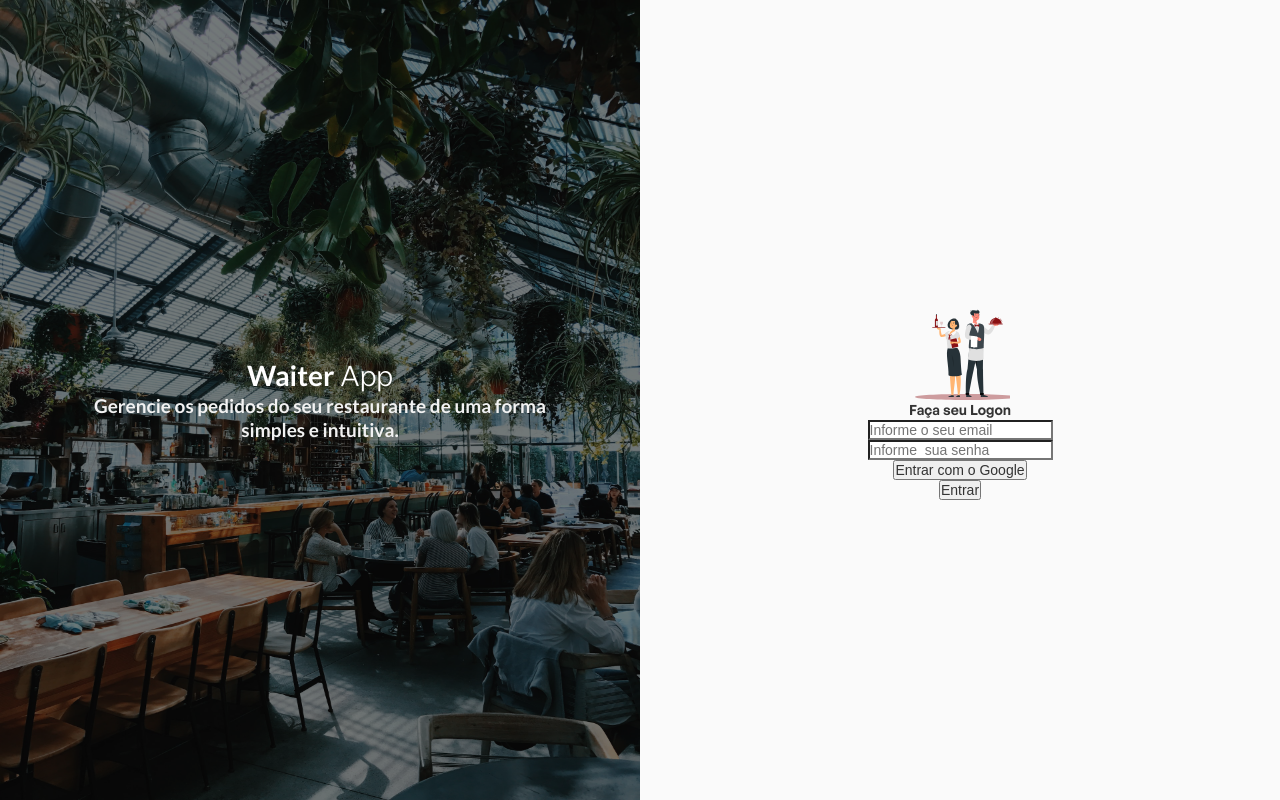
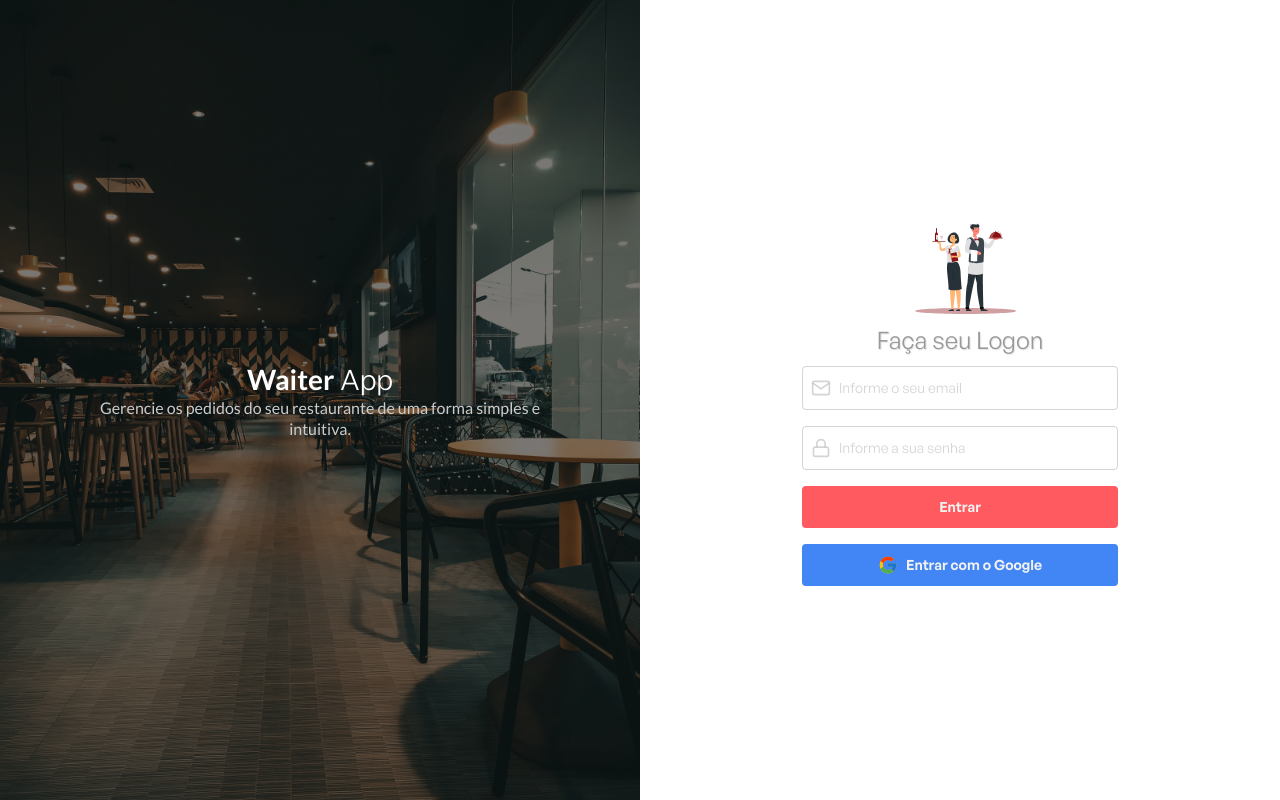
Before and after one commit to styler101/liverestaurant-frontend, a React (Vite) app: page / in a window 1280 px wide. Built offline with nearby package versions, Linux system fonts and the light colour scheme.

Commit message:
feat: add style signin page

```diff
--- a/src/assets/styles/global/index.ts
+++ b/src/assets/styles/global/index.ts
@@ -44,6 +44,10 @@ export const GlobalStyles = createGlobalStyle`
     box-sizing: border-box;
     font-family: GeneralSans, sans-serif;
   }
+
+  body, input, button{
+    font-family: 'GeneralSans';
+  }
   html, body, #root {
     background: #fafafa;
     color: #333;
--- /dev/null
+++ b/src/components/Form/Button/index.tsx
@@ -0,0 +1,14 @@
+import React from 'react'
+import { ButtonProps } from './interfaces'
+import * as S from './styles'
+
+export const Button = (props: ButtonProps) => {
+  const { children, color, disabled } = props
+  return (
+    <S.Container
+      color={color}
+      disabled={disabled}>
+      {children}
+    </S.Container>
+  )
+}
--- /dev/null
+++ b/src/components/Form/Button/interfaces.ts
@@ -0,0 +1,9 @@
+import React from 'react'
+import { IconBaseProps } from 'react-icons'
+
+export interface ButtonProps extends React.ButtonHTMLAttributes<HTMLButtonElement> {
+  children: React.ReactNode
+  icon?: React.ComponentType<IconBaseProps>
+  color: string
+  disabled?: boolean
+}
--- /dev/null
+++ b/src/components/Form/Button/styles.ts
@@ -0,0 +1,16 @@
+import styled from 'styled-components'
+
+interface ContainerProps {
+  color: string
+}
+export const Container = styled.button<ContainerProps>`
+ width:100%;
+ height:42px;
+ border-radius: 4px;
+ margin-top: 16px;
+ background-color: ${(props) => props.color};
+ border:0;
+
+
+
+`
--- a/src/components/Form/Input/index.tsx
+++ b/src/components/Form/Input/index.tsx
@@ -1,10 +1,13 @@
 import React from 'react'
+import { InputProps } from './interfaces'
 import * as S from './styles'
 
-export const Input = () => {
+export const Input = (props: InputProps) => {
+  const { icon: Component, ...rest } = props
   return (
     <S.Container>
-        <input/>
+       {(Component != null) && <Component size={20} />}
+        <input {...rest}/>
     </S.Container>
   )
 }
--- /dev/null
+++ b/src/components/Form/Input/interfaces.ts
@@ -0,0 +1,7 @@
+import React from 'react'
+import { IconBaseProps } from 'react-icons'
+
+export interface InputProps extends React.InputHTMLAttributes<HTMLInputElement> {
+  icon?: React.ComponentType<IconBaseProps>
+
+}
--- a/src/components/Form/Input/styles.ts
+++ b/src/components/Form/Input/styles.ts
@@ -1,3 +1,30 @@
 import styled from 'styled-components'
 
-export const Container = styled.div``
+export const Container = styled.div`
+ display:flex;
+ align-items:center;
+ border: 1px solid #c8c8c8c8;
+ border-radius: 4px;
+ padding: 0 8px;
+ width:100%;
+
+ svg{
+  color: #c8c8c8c8;
+ }
+
+ input{
+  border:0;
+  outline:0;
+  border-radius: 0 4px 4px 0;
+  margin-left: 8px;
+  color: #1a1a1d;
+  &::placeholder{
+    color:#c8c8c8c8;
+
+  }
+}
+
+ & + div{
+  margin-top: 16px;
+ }
+`
--- /dev/null
+++ b/src/components/Form/index.ts
@@ -0,0 +1,2 @@
+export * from './Input'
+export * from './Button'
--- a/src/features/SignIn/ui/index.tsx
+++ b/src/features/SignIn/ui/index.tsx
@@ -1,5 +1,7 @@
 import React from 'react'
-
+import { Input, Button } from '../../../components/Form'
+import { FiMail, FiLock } from 'react-icons/fi'
+import { FcGoogle } from 'react-icons/fc'
 import logo from '../../../assets/images/svg/ilustra.svg'
 import wrapper from '../../../assets/images/img/wrapper.jpg'
 import * as S from './styles'
@@ -14,16 +16,41 @@ export const Ui = () => {
           <h2> Gerencie os pedidos do seu restaurante de uma forma simples e intuitiva.</h2>
         </div>
       </S.LeftContent>
+
       <S.RightContent>
-      <div className="form">
+
+      <S.Form>
         <img src={logo} alt="logo"/>
         <strong> Faça seu Logon </strong>
-        <input type="text" placeholder="Informe o seu email"/>
-        <input type="text" placeholder="Informe  sua senha"/>
-        <button> Entrar com o Google </button>
-        <button> Entrar </button>
-      </div>
+        <Input
+           icon={FiMail}
+           placeholder="Informe o seu email"
+           width={256}
+           height={42}
+           />
+        <Input
+          icon={FiLock}
+          placeholder="Informe a sua senha"
+          width={256}
+          height={42}
+          />
+        <Button
+          color='#FF5A5F'
+          disabled={false}
+          >
+          <S.ButtonLabel>Entrar</S.ButtonLabel>
+
+          </Button>
+        <Button color='#4285F4' disabled={false}>
+          <S.EntrerWithGoogle>
+            <FcGoogle size={20}/>
+              <span>Entrar com o Google</span>
+          </S.EntrerWithGoogle>
+         </Button>
+      </S.Form>
+
       </S.RightContent>
+
     </S.Container>
   )
 }
--- a/src/features/SignIn/ui/styles.ts
+++ b/src/features/SignIn/ui/styles.ts
@@ -46,12 +46,13 @@ export const LeftContent = styled.div`
 
    h2{
     margin:0;
-    color:#f2f2f2;
-    font-size: 19px;
+    color:#ccc;
+    font-size: 16px;
     width:100%;
     max-width:500px;
     text-align: center;
     box-shadow: 1px solid #000;
+    font-weight:normal;
    }
  }
 `
@@ -62,6 +63,7 @@ export const RightContent = styled.div`
  flex-direction:column;
  align-items:center;
  justify-content: center;
+ background-color:#fff;
 
  .form{
   width:100%;
@@ -74,11 +76,70 @@ export const RightContent = styled.div`
 
 
   img{
-    width:100px;
-    height: 100px;
-    object-fit: cover;
+    width:80px;
+    height: 80px;
+
   }
 
  }
 
 `
+
+export const Form = styled.form`
+ width:100%;
+ max-width:380px;
+ padding: 0 32px;
+ display:flex;
+ flex-direction:column;
+ align-items:center;
+ justify-content: center;
+
+ img{
+  width:300px;
+  height:100px;
+ }
+
+ strong{
+  margin: 16px;
+  font-size:24px;
+  text-shadow: 1px 1px 1px rgba(0,0,0,0.1);
+  color:#999999;
+  font-weight: normal;
+ }
+
+ input{
+  height:42px;
+ }
+`
+
+export const EntrerWithGoogle = styled.div`
+ display:flex;
+ align-items:center;
+ justify-content: center;
+ font-weight:600;
+ color:#f2f2f2;
+
+ span{
+  font-weight: 600;
+  display:block;
+  margin-left:8px;
+
+ }
+`
+
+export const ButtonLabel = styled.span`
+
+ display:flex;
+ align-items:center;
+ justify-content: center;
+ font-weight:600;
+ color:#f2f2f2;
+
+ span{
+  font-weight: 600;
+  display:block;
+  margin-left:8px;
+
+ }
+
+`
```
Also changed, not shown: src/assets/images/img/wrapper.jpg.
